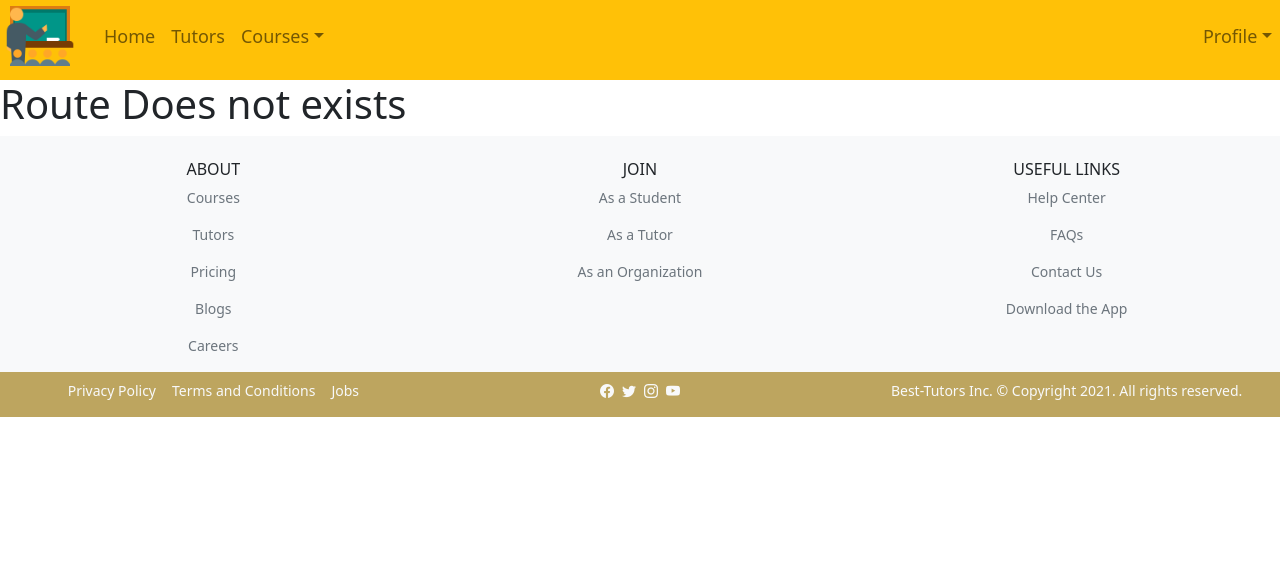
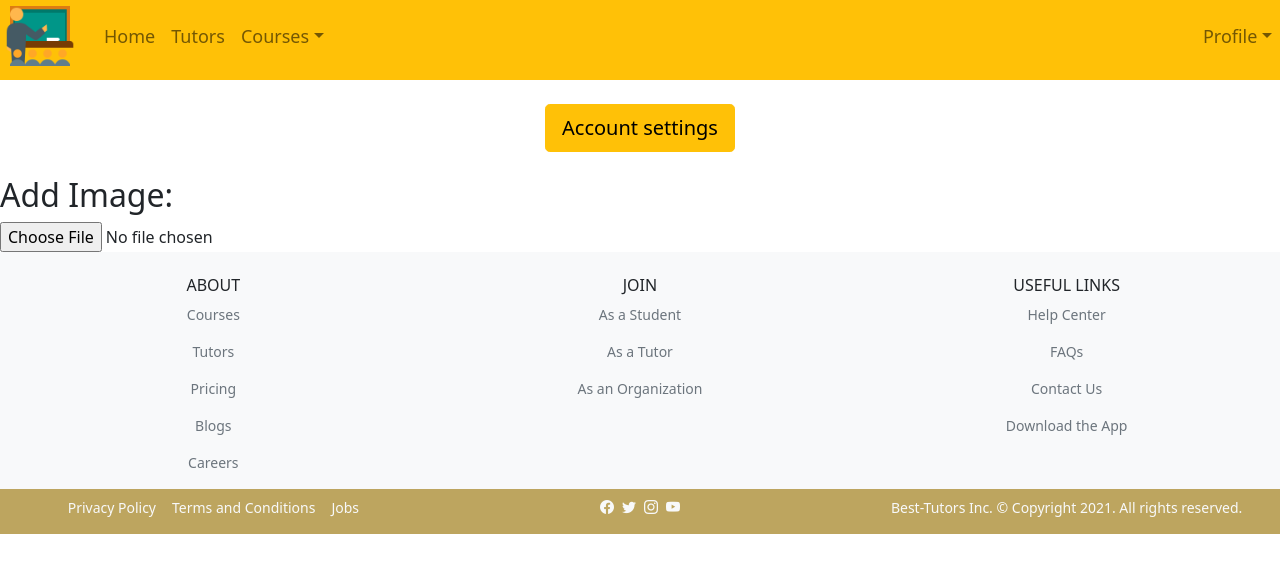
Before and after one commit to ziyaddhuka/tutoring-website, a React (Create React App) app: page /accountSettings in a window 1280 px wide. Shown: the top 572 px of the page. Built offline with nearby package versions, Linux system fonts and the light colour scheme.

Commit message:
Backend api calls - misc

```diff
--- a/package.json
+++ b/package.json
@@ -6,9 +6,11 @@
     "@testing-library/jest-dom": "^5.16.3",
     "@testing-library/react": "^12.1.4",
     "@testing-library/user-event": "^13.5.0",
+    "axios": "^0.27.2",
     "bootstrap": "^5.1.3",
     "react": "^17.0.0",
     "react-dom": "^17.0.0",
+    "react-images-uploading": "^3.1.6",
     "react-router-dom": "^6.3.0",
     "react-scripts": "4.0.0",
     "react-select": "^5.2.2",
--- a/src/App.js
+++ b/src/App.js
@@ -13,6 +13,7 @@ import ErrorPage from './components/ErrorPage';
 import AboutTutor from './components/AboutTutor';
 import Schedule from './components/schedule';
 import TutorRegistration from './components/tutorRegistration';
+import AccountSettings from './components/accountSettings';
 import {BrowserRouter as Router, Routes, Route } from 'react-router-dom';
 
 function App() {
@@ -28,6 +29,7 @@ function App() {
           <Route path="/tutorRegistration" element={<TutorRegistration />}/>
           <Route path="/appointments" element={<Appointments />}/>
           <Route path="/schedule" element={<Schedule />}/>
+          <Route path="/accountSettings" element={<AccountSettings />}/>
 
           <Route path="*" element={<ErrorPage />}/>
         </Routes>
--- /dev/null
+++ b/src/components/accountSettings.js
@@ -0,0 +1,38 @@
+import React, {useState} from 'react'
+
+//For Image Save
+import axios from 'axios';
+//For Image Upload
+import ImageUploading from "react-images-uploading";
+
+function AccountSettings() {
+  const [file, setFile] = useState();
+    function handleChange(e) {
+        console.log(e.target.files);
+        setFile(URL.createObjectURL(e.target.files[0]));
+    }
+
+
+
+  return (
+  <div>
+    <div class="text-center">
+        <button className = "btn btn-warning btn-lg mx-4 my-4">Account settings</button>
+    </div>
+
+    <div>
+            <h2>Add Image:</h2>
+            <input type="file" onChange={handleChange} />
+            <img src={file} />
+
+        </div>
+
+  </div>
+
+
+
+
+  );
+}
+
+export default AccountSettings;
--- a/src/components/header.js
+++ b/src/components/header.js
@@ -36,7 +36,7 @@ class Header extends Component {
                         Profile
                         </a>
                         <div className="dropdown-menu dropdown-menu-end" aria-labelledby="navbarDropdown">
-                        <a className="dropdown-item" href="#">Account Settings</a>
+                        <a className="dropdown-item" href="/accountSettings">Account Settings</a>
                         <a className="dropdown-item" href="#">Active Plans</a>
                         <a className="dropdown-item" href="/appointments">Appointments</a>
                         <a className="dropdown-item" href="#">Favorites</a>
```
Also changed, not shown: 1 other file (tests, documents, lock files or other folders).
